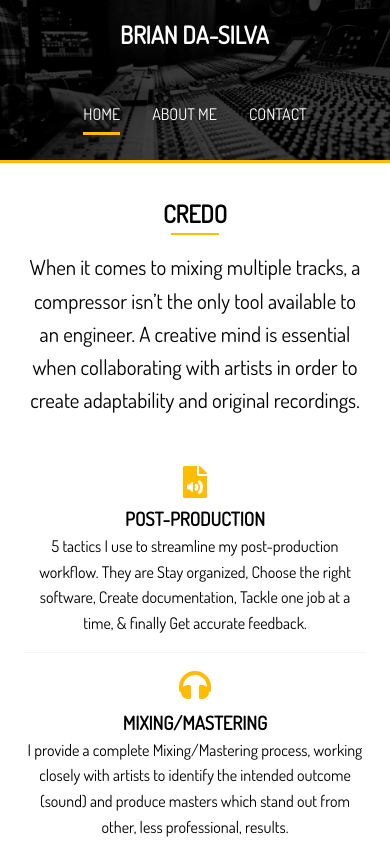
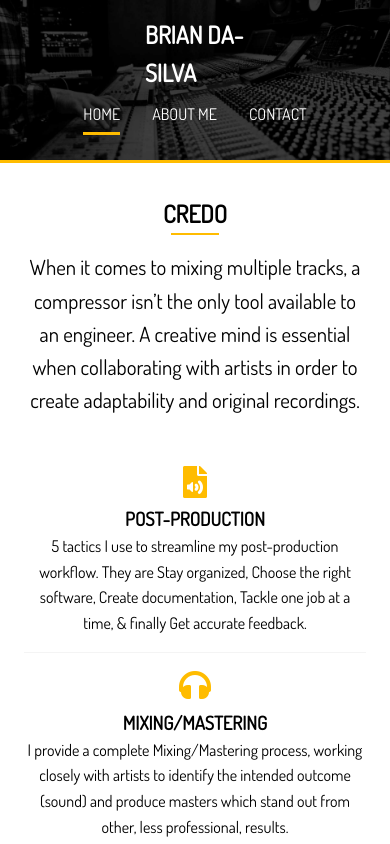
Before and after one commit to svvntos/audioEng-Portfolio, a website: page dist/index.html in a window 390 px wide. Shown: the top 844 px of the page. Drawn offline with Linux system fonts and the light colour scheme.

Commit message:
Done with home,about and contact.Done with css with sass. Now adjusting media Queries to be mobile friendly

```diff
--- a/scss/_media.scss
+++ b/scss/_media.scss
@@ -25,6 +25,10 @@
         height: 10rem;
         border-bottom: 3px solid $main-color;
         background-position: 20% 30%;
+
+        #logo {
+            width:100px
+        }
 
         .header-content {
           display: none;
```
Also changed, not shown: dist/css/main.css.
